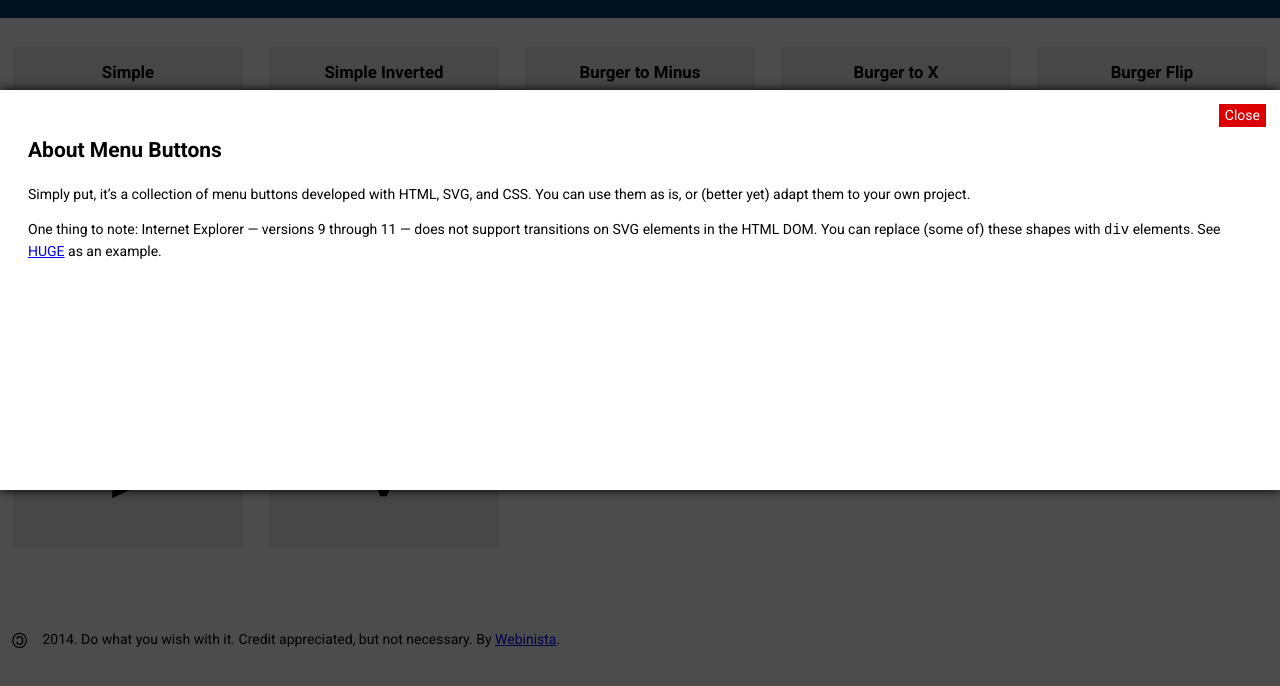
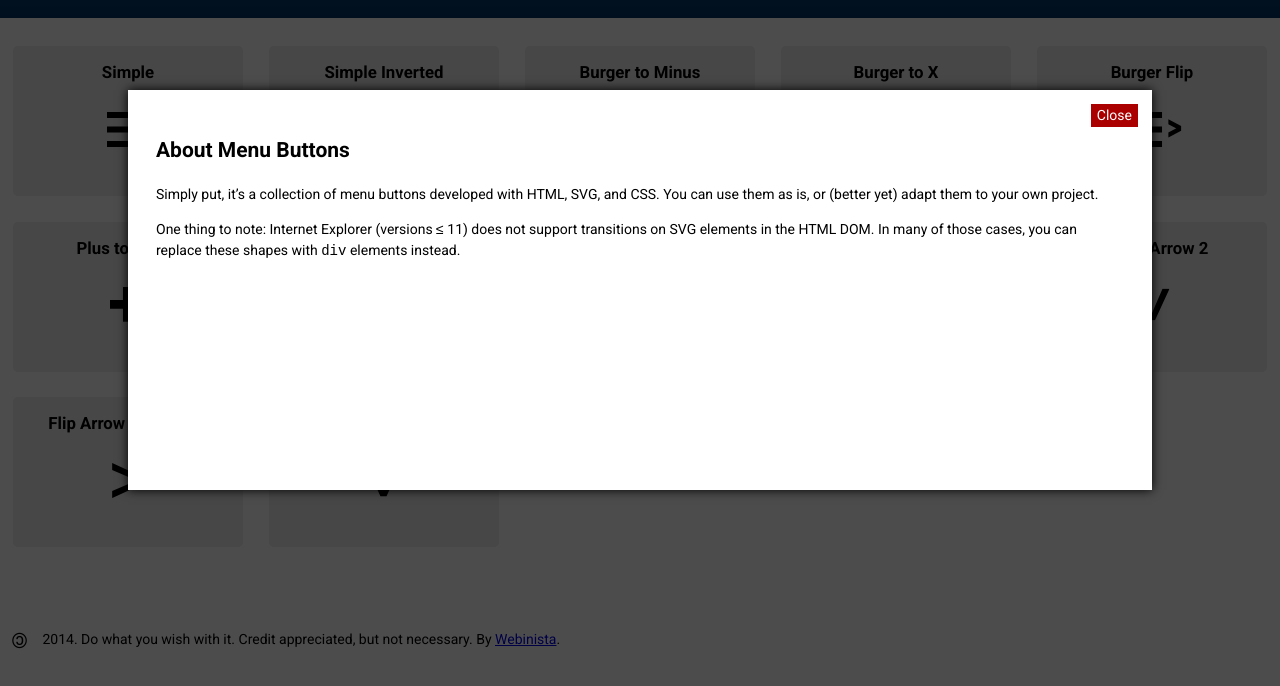
Before and after one commit to webinista/menu-buttons, a plain HTML site: page index.html in a window 1280 px wide. Both pictures are taken after a click on the button "More". Shown: the part 110-796 px from the top of the page. Drawn offline with nearby package versions, Linux system fonts and the light colour scheme.

Commit message:
Updating dialog messaging + close button color tweaks.

```diff
--- a/css/scss/s.scss
+++ b/css/scss/s.scss
@@ -81,14 +81,22 @@ dialog {
 	border: none;
 	box-shadow: 0 0 10px 0 #000;
 	height: 50%;
-	overflow: scroll;
+	overflow-y: scroll;
 	padding: 2em;
+	width: 80%;
+
+	a {
+		color: #c09;
+		&:hover {
+			 color: #39f;
+		}
+	}
 
 	&[open] {
   	display: block;
 	}
 	.close {
-		background: #d00;
+		background: #a00;
 		border: none;
 		color: #fff;
 		font: inherit;
--- a/index.html
+++ b/index.html
@@ -191,7 +191,7 @@
   	<h2>About Menu Buttons</h2>
   	<p>Simply put, it&#8217;s a collection of menu buttons developed with HTML, SVG, and CSS. You can use them as is, or (better yet) adapt them to your own project.</p>
 
-  	<p>One thing to note: Internet Explorer &#8212; versions 9 through 11 &#8212; does not support transitions on SVG elements in the HTML DOM. You can replace (some of) these shapes with <code>div</code> elements. See <a href="http://hugeinc.com/">HUGE</a> as an example.</p>
+  	<p>One thing to note: Internet Explorer (versions &#8804; 11) does not support transitions on SVG elements in the HTML DOM. In many of those cases, you can replace these shapes with <code>div</code> elements instead.</p>
 
 
   </dialog>
```
Also changed, not shown: css/s.css.
